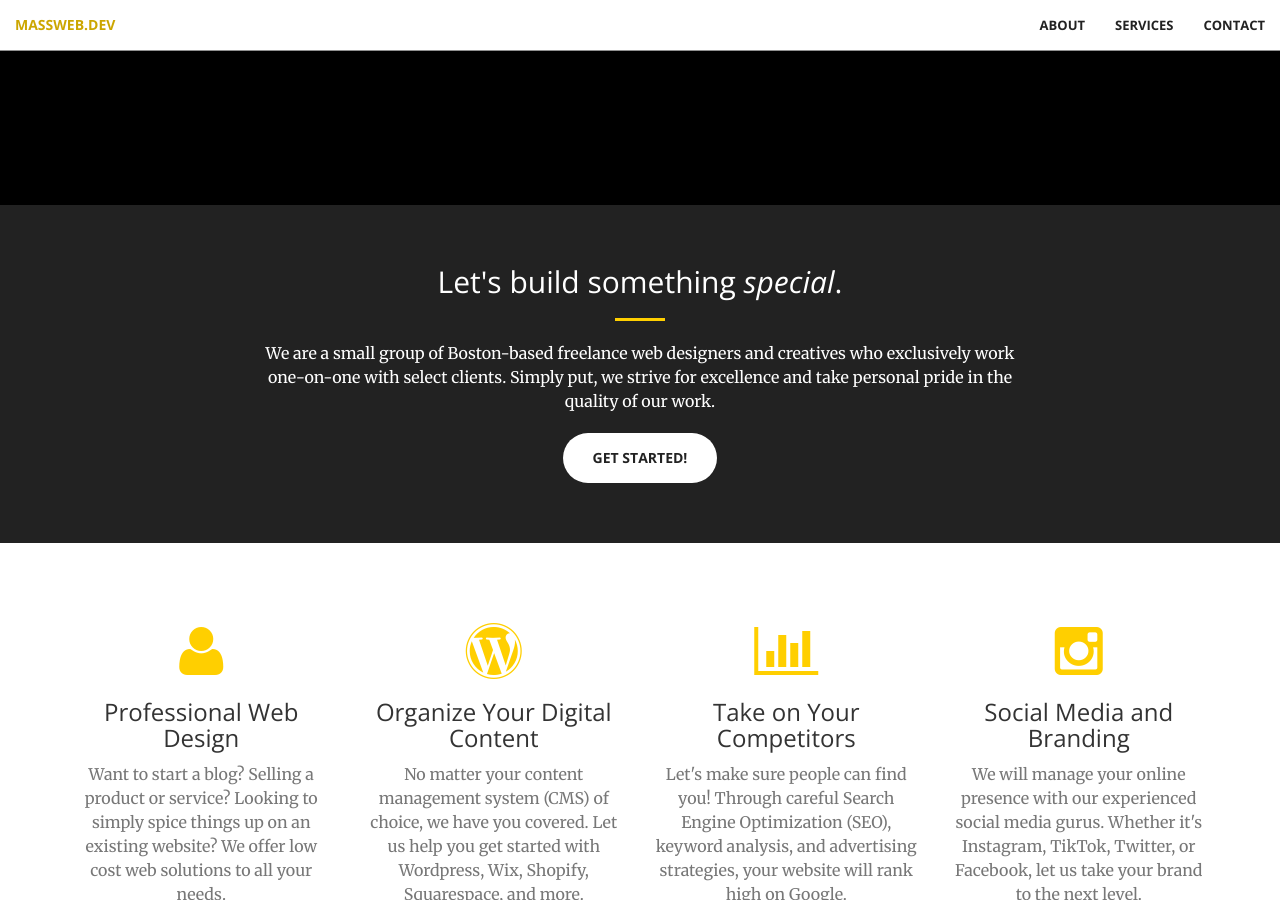
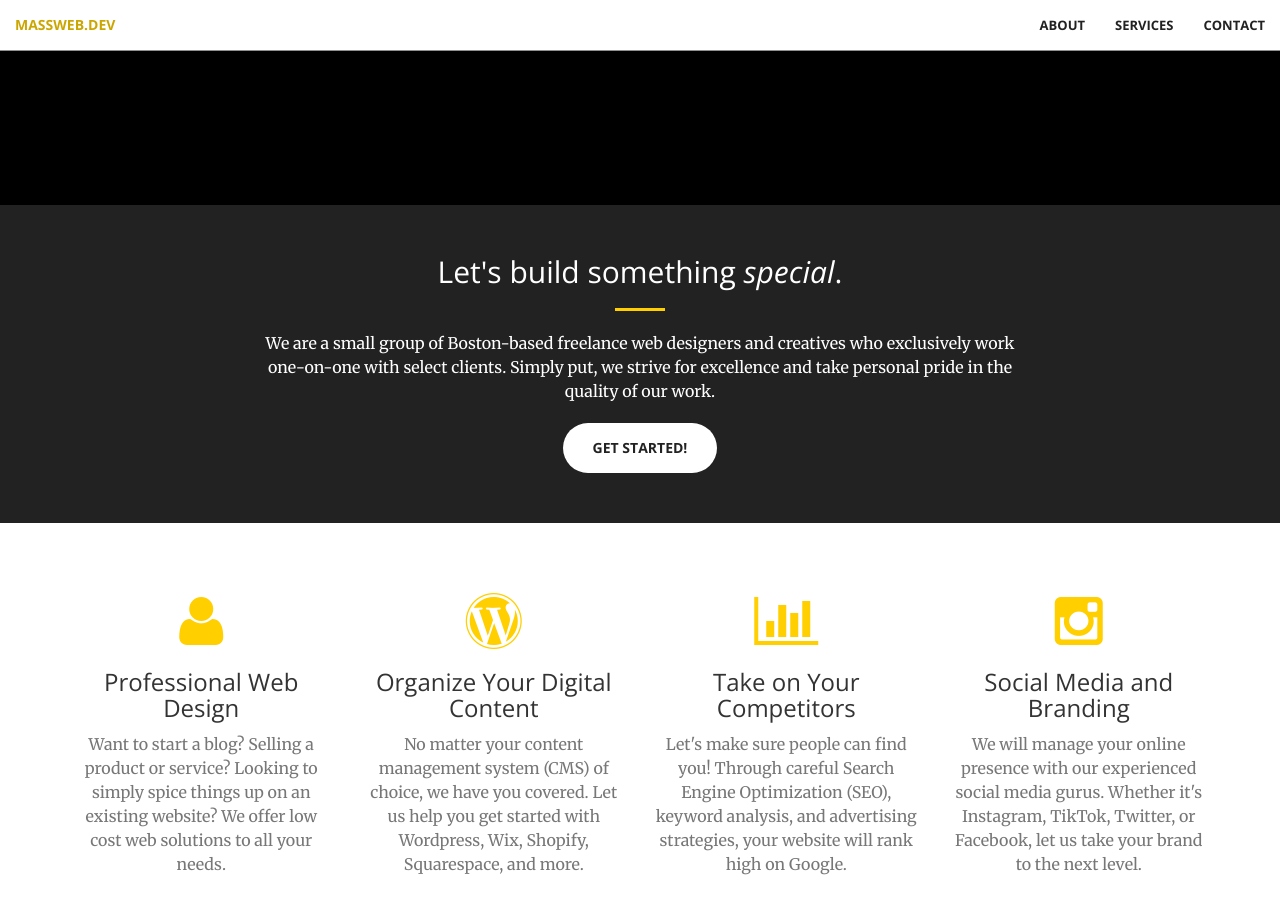
Before and after one commit to masswebdev/massweb.dev, a Jekyll site: the page built from index.html, in a window 1280 px wide and 900 px high, scrolled down 695 px. Built offline with Jekyll 4.4.1, drawn with Linux system fonts in a browser that asks for light colours.

Commit message:
Update _base.scss

```diff
--- a/_sass/_base.scss
+++ b/_sass/_base.scss
@@ -56,7 +56,7 @@ p {
 }
 
 section {
-    padding: 60px 0;
+    padding: 50px 0;
 }
 
 aside {
```
